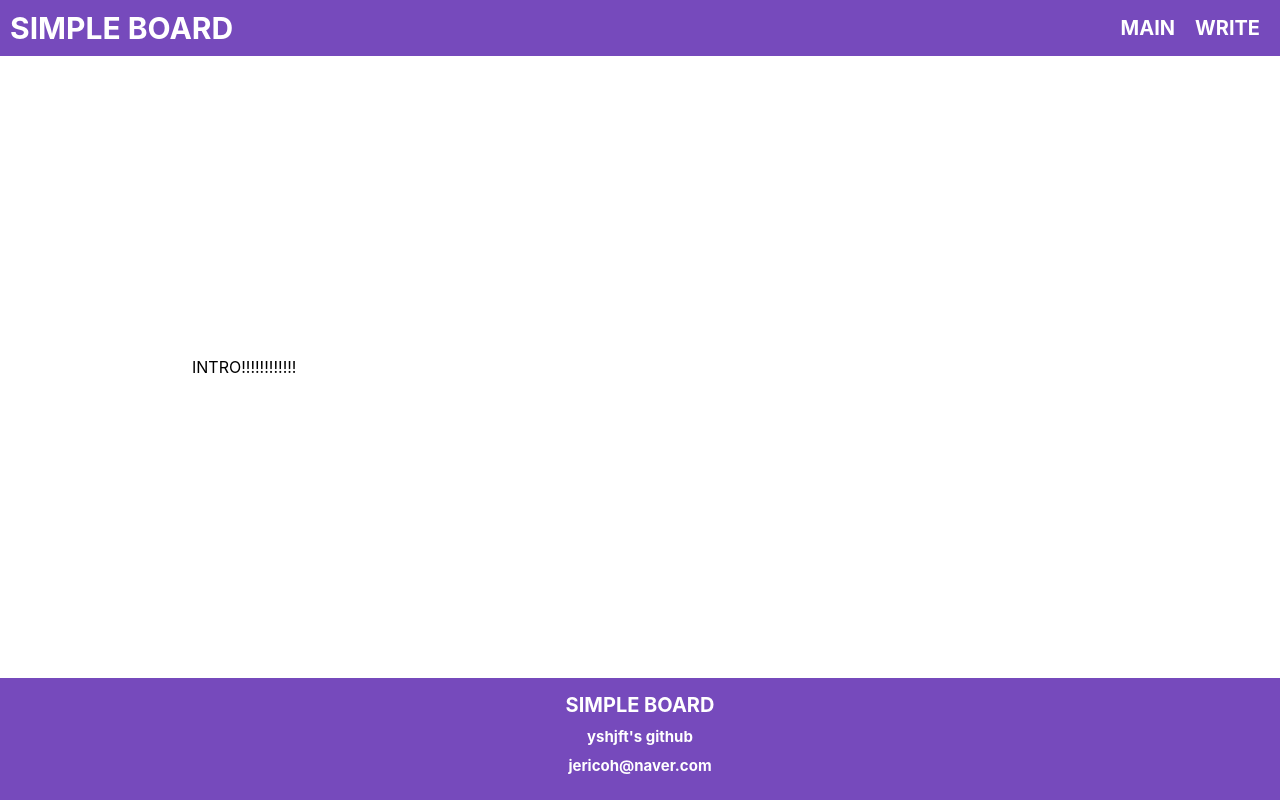
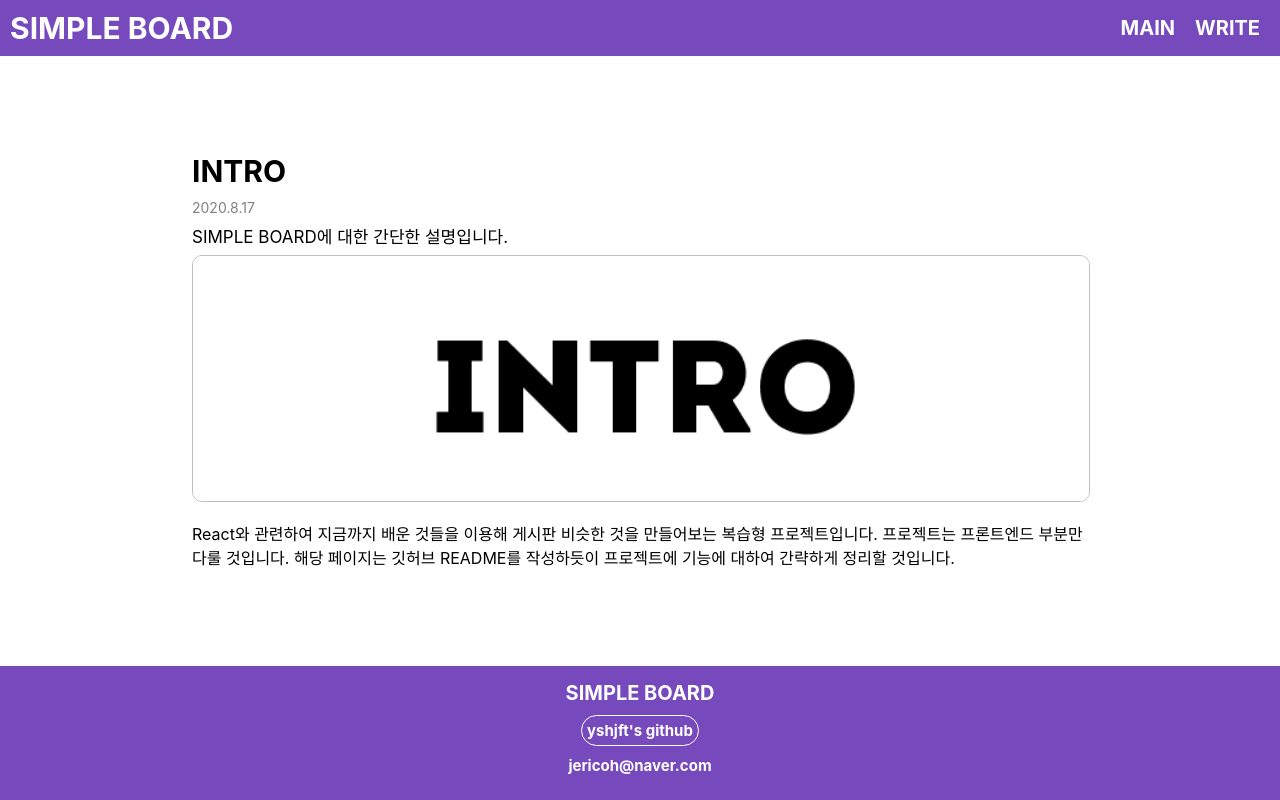
Before and after one commit to yshjft/react_simple_board, a React (Create React App) app: page /intro in a window 1280 px wide. Built offline with nearby package versions, Linux system fonts and the light colour scheme.

Commit message:
mock up almost done

```diff
--- a/src/components/Footer/Footer.css
+++ b/src/components/Footer/Footer.css
@@ -6,10 +6,11 @@
     padding-top:10px;
     padding-bottom: 20px;
     width:100%;
-    background-color: #764abc;;
+    background-color: #764abc;
 }
 
 .footerName{
+    margin-bottom:5px;
     padding : 5px;
     font-size:20px;
     font-weight: bold;
@@ -17,7 +18,10 @@
 }
 
 .gitHubLink {
+    margin-bottom:5px;
     padding : 5px;
+    border:1px solid white;
+    border-radius: 30px;
     text-decoration : none;
     font-size:15px;
     font-weight: bold;
@@ -25,7 +29,10 @@
 }
 
 .gitHubLink:hover {
-    color : silver;
+    border:1px solid white;
+    border-radius: 30px;
+    background-color:white;
+    color: #764abc;
 }
 
 .email{
--- a/src/components/Main/Board/Board.css
+++ b/src/components/Main/Board/Board.css
@@ -11,17 +11,23 @@
 }
 
 .introTitle{
-    margin-bottom :5px;
+    margin-bottom :2px;
     font-size : 20px;
     font-weight: bold;
 }
 
-.introDesc{
+.introSubtitle{
     margin-bottom :10px;
     font-size : 15px;
 }
 
-.img{
+.introDate{
+    margin-bottom:5px;
+    font-size : 14px;
+    color: grey;
+}
+
+.introImg{
     width : 100%;
     height : 100%;
     border : 1px solid silver;
--- a/src/components/Main/Board/Board.jsx
+++ b/src/components/Main/Board/Board.jsx
@@ -10,8 +10,9 @@ class Board extends Component{
                 <NavLink exact to="/intro" className="link">
                     <div className="intro">
                         <div className="introTitle">INTRO</div>
-                        <div className="introDesc">프로젝트에 대한 간단한 설명입니다.</div>
-                        <img src="/images/intro.png" className="img"></img>
+                        <div className="introDate">2020.8.17</div>
+                        <div className="introSubtitle">SIMPLE BOARD에 대한 간단한 설명입니다.</div>
+                        <img src="/images/intro.png" className="introImg"></img>
                     </div>
                 </NavLink>
             </div>
--- /dev/null
+++ b/src/components/Main/Intro/Intro.css
@@ -0,0 +1,27 @@
+.readTitle{
+    margin-bottom:10px;
+    font-size: 30px;
+    font-weight: bold;
+}
+
+.readSubTitle{
+    margin-bottom:7px;
+    font-size: 17px;
+}
+
+.readDate{
+    margin-bottom:7px;
+    font-size : 14px;
+    color: grey;
+}
+
+.readImg{
+    margin-bottom :15px;
+    width:100%;
+    border : 1px solid silver;
+    border-radius: 10px;
+}
+
+.readContent{
+
+}
--- a/src/components/Main/Intro/Intro.jsx
+++ b/src/components/Main/Intro/Intro.jsx
@@ -1,10 +1,20 @@
 import React, {Component} from 'react';
+
+import "./Intro.css";
 
 class Intro extends Component{
     render(){
         return(
             <div className="Main">
-                INTRO!!!!!!!!!!!!
+                <div className="readTitle">INTRO</div>
+                <div className="readDate">2020.8.17</div>
+                <div className="readSubTitle">SIMPLE BOARD에 대한 간단한 설명입니다.</div>
+                <img src="/images/intro.png" className="readImg"></img>
+                <div className="readContent">
+                    React와 관련하여 지금까지 배운 것들을 이용해 게시판 비슷한 것을 만들어보는 복습형 프로젝트입니다.
+                    프로젝트는 프론트엔드 부분만 다룰 것입니다. 해당 페이지는 깃허브 README를 작성하듯이 프로젝트에 기능에 대하여
+                    간략하게 정리할 것입니다.
+                </div>
             </div>
         );
     }
--- /dev/null
+++ b/src/components/Main/Write/Write.css
@@ -0,0 +1,33 @@
+.form{
+    display: flex;
+    justify-content: center;
+    margin-bottom:10px;
+}
+
+.input{
+    width: 600px;
+    height :25px;
+}
+
+.write{
+    width:600px;
+    height : 250px;
+    resize: none;
+}
+
+.submitBtn{
+    margin-top : 20px;
+    height : 40px;
+    width : 100px;
+    border: 1px solid  #764abc;
+    border-radius: 30px;
+    background-color : white;
+    font-size:15px;
+    font-weight: bold;
+    color :  #764abc;
+}
+
+.submitBtn:hover{
+    background-color : #764abc;
+    color : white;
+}
--- a/src/components/Main/Write/Write.jsx
+++ b/src/components/Main/Write/Write.jsx
@@ -1,10 +1,34 @@
 import React, {Component} from "react";
+
+import "./Write.css";
 
 class Write extends Component{
     render(){
         return(
             <div className="Main">
-                write page;
+                <div className="writeForm">
+                    <div className="form">
+                        <input type="txt" placeholder="Title" className="input title" required autoFocus></input>
+                    </div>
+                    <div className="form">
+                        <input type="txt" placeholder="Subtitle" className="input subTitle"></input>
+                    </div>
+                    <div className="form">
+                        <input type="txt" placeholder="Writer" className="input writer" required></input>
+                    </div>
+                    <div className="form">
+                        <input type="date" className="input date"></input>
+                    </div>
+                    <div className="form">
+                        <textarea placeholder="write something" className="write" required></textarea>
+                    </div>
+                    <div className="form">
+                        <input type="password" placeholder="password for Edit or Delete" className="input password"></input>
+                    </div>
+                    <div className="form">
+                        <input type="submit" value="SUBMIT" className="submitBtn"></input>
+                    </div>
+                </div>
             </div>
         );
     }
```
Also changed, not shown: src/components/Main/common.css (deleted).
